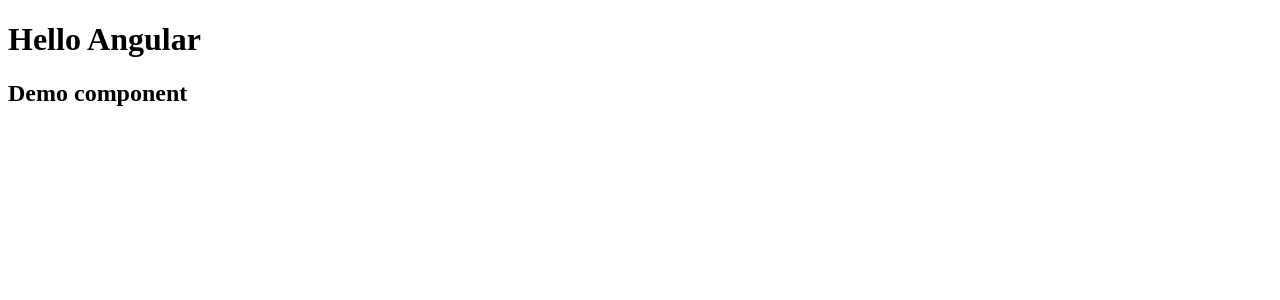
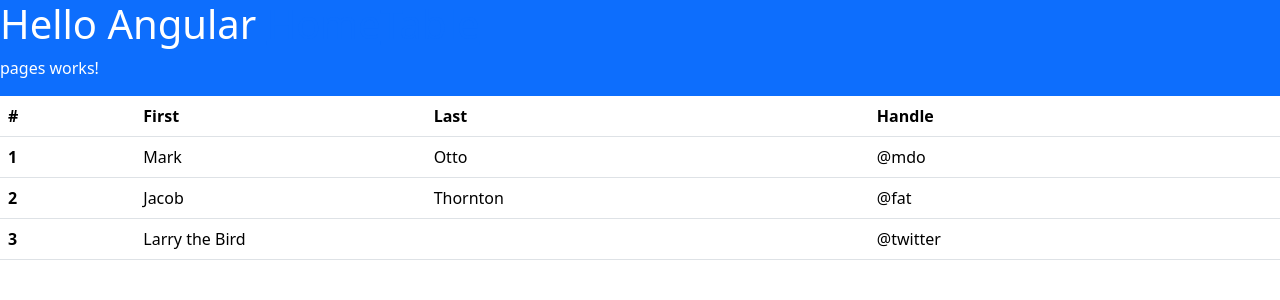
Before and after one commit to emtoanhungyen/Front_End_Framework_1, an Angular app: page /table in a window 1280 px wide. Before the commit this address led to /. Shown: the top 300 px of the page. Built offline with nearby package versions, Linux system fonts and the light colour scheme.

Commit message:
feat: buổi học 1

```diff
--- a/angular.json
+++ b/angular.json
@@ -27,7 +27,8 @@
               "src/assets"
             ],
             "styles": [
-              "src/styles.css"
+              "src/styles.css",
+              "./node_modules/bootstrap/dist/css/bootstrap.min.css"
             ],
             "scripts": []
           },
--- a/src/app/app-routing.module.ts
+++ b/src/app/app-routing.module.ts
@@ -1,7 +1,12 @@
 import { NgModule } from '@angular/core';
 import { RouterModule, Routes } from '@angular/router';
+import { DemoComponent } from './components/demo.component';
+import { PagesComponent } from './pages/pages.component';
 
-const routes: Routes = [];
+const routes: Routes = [
+  { path: 'demo', component: DemoComponent },
+  { path: 'table', component: PagesComponent }
+];
 
 @NgModule({
   imports: [RouterModule.forRoot(routes)],
--- a/src/app/app.component.html
+++ b/src/app/app.component.html
@@ -1,2 +1,6 @@
-<h1>Hello Angular </h1>
-<demo-root></demo-root>
+<h1>
+  Hello Angular
+  <a routerLink="demo">Home</a>
+  <a routerLink="table">Table</a>
+</h1>
+<router-outlet></router-outlet>
--- a/src/app/app.module.ts
+++ b/src/app/app.module.ts
@@ -4,11 +4,11 @@
 import { AppRoutingModule } from './app-routing.module';
 import { AppComponent } from './app.component';
 import { DemoComponent } from 'src/app/components/demo.component';
-import { DemocomponentComponent } from './components/democomponent/democomponent.component';
+import { PagesComponent } from './pages/pages.component';
 
 @NgModule({
   declarations: [
-    AppComponent, DemoComponent, DemocomponentComponent
+    AppComponent, DemoComponent, PagesComponent
   ],
   imports: [
     BrowserModule,
--- a/src/app/components/democomponent/democomponent.component.html
+++ /dev/null
@@ -1 +0,0 @@
-<p>democomponent works!</p>
--- a/src/app/components/democomponent/democomponent.component.ts
+++ /dev/null
@@ -1,15 +0,0 @@
-import { Component, OnInit } from '@angular/core';
-
-@Component({
-  selector: 'app-democomponent',
-  templateUrl: './democomponent.component.html',
-  styleUrls: ['./democomponent.component.css']
-})
-export class DemocomponentComponent implements OnInit {
-
-  constructor() { }
-
-  ngOnInit(): void {
-  }
-
-}
--- /dev/null
+++ b/src/app/pages/pages.component.html
@@ -0,0 +1,30 @@
+<p>pages works!</p>
+<table class="table">
+    <thead>
+      <tr>
+        <th scope="col">#</th>
+        <th scope="col">First</th>
+        <th scope="col">Last</th>
+        <th scope="col">Handle</th>
+      </tr>
+    </thead>
+    <tbody>
+      <tr>
+        <th scope="row">1</th>
+        <td>Mark</td>
+        <td>Otto</td>
+        <td>@mdo</td>
+      </tr>
+      <tr>
+        <th scope="row">2</th>
+        <td>Jacob</td>
+        <td>Thornton</td>
+        <td>@fat</td>
+      </tr>
+      <tr>
+        <th scope="row">3</th>
+        <td colspan="2">Larry the Bird</td>
+        <td>@twitter</td>
+      </tr>
+    </tbody>
+  </table>
--- /dev/null
+++ b/src/app/pages/pages.component.ts
@@ -0,0 +1,15 @@
+import { Component, OnInit } from '@angular/core';
+
+@Component({
+  selector: 'app-pages',
+  templateUrl: './pages.component.html',
+  styleUrls: ['./pages.component.css']
+})
+export class PagesComponent implements OnInit {
+
+  constructor() { }
+
+  ngOnInit(): void {
+  }
+
+}
--- a/src/index.html
+++ b/src/index.html
@@ -1,5 +1,6 @@
 <!doctype html>
 <html lang="en">
+
 <head>
   <meta charset="utf-8">
   <title>MyApp</title>
@@ -7,7 +8,11 @@
   <meta name="viewport" content="width=device-width, initial-scale=1">
   <link rel="icon" type="image/x-icon" href="favicon.ico">
 </head>
+
 <body>
-  <app-root></app-root>
+  <div class="bg-primary text-white">
+    <app-root></app-root>
+  </div>
 </body>
+
 </html>
```
Also changed, not shown: src/app/pages/pages.component.css (added).
